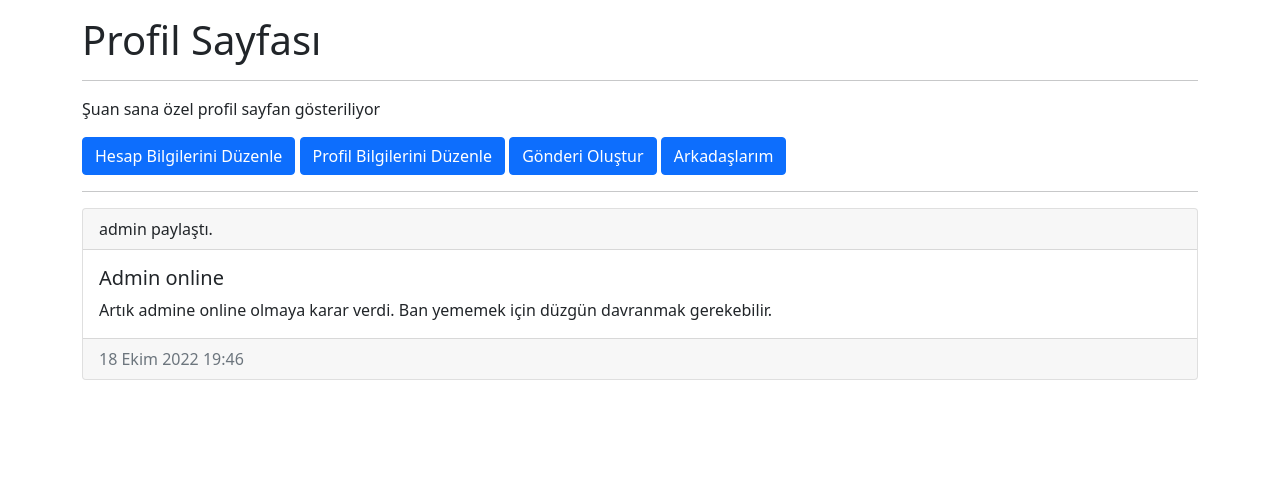
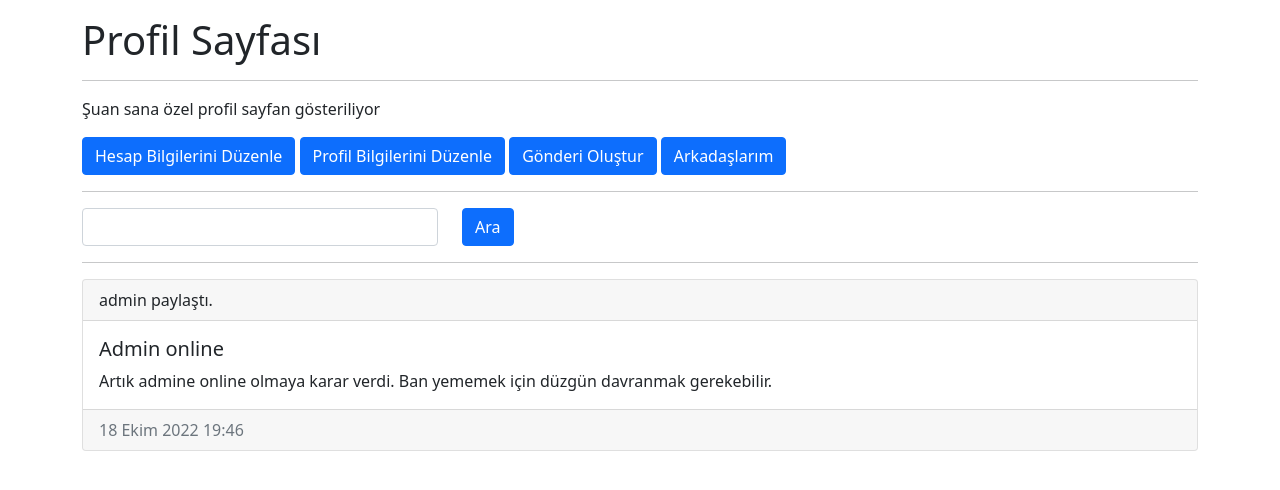
Before and after one commit to onuryilmazpw/basic-social-media, a Django app: page /profile in a window 1280 px wide. Shown: the part 56-546 px from the top of the page. Run offline with Django 4.2, Linux system fonts and the light colour scheme; a user stored in the database is signed in; data comes from the database, SQL or seed files in the repository; some libraries are stand-ins or nearby versions.

Commit message:
edit profile page

```diff
--- a/userprofile/templates/userprofile/profile.html
+++ b/userprofile/templates/userprofile/profile.html
@@ -19,6 +19,17 @@
                     <a class="btn btn-primary" href="{% url 'add_post' %}" role="button">Gönderi Oluştur</a>
                     <a class="btn btn-primary" href="{% url 'friends_list' %}" role="button">Arkadaşlarım</a>
                     <hr>
+                        <form action="" method="GET">
+                            <div class="row">
+                                <div class="col-4">
+                                    <input type="text" class="form-control" name="q">
+                                </div>
+                                <div class="col">
+                                    <button type="submit" class="btn btn-primary">Ara</button>
+                                </div>
+                            </div>
+                        </form>
+                    <hr>
                     {% include 'feed/partials/_get_post.html' %}
             </div>
         </div>
--- a/userprofile/views.py
+++ b/userprofile/views.py
@@ -8,8 +8,15 @@ def user_profile(request):
     if not request.user.is_authenticated:
         return redirect("login")
 
+    if 'q' in request.GET and request.GET.get('q'):
+        q = request.GET['q']
+        all_post = UserPost.objects.filter(owner=request.user).filter(title__contains=q).order_by('-post_date')
+    else:
+        all_post = UserPost.objects.filter(owner=request.user).order_by('-post_date')
+
+
     context = {
-        "all_post" : UserPost.objects.filter(owner=request.user).order_by('-post_date')
+        "all_post" : all_post
     }
     return render(request, template, context)
 
```
